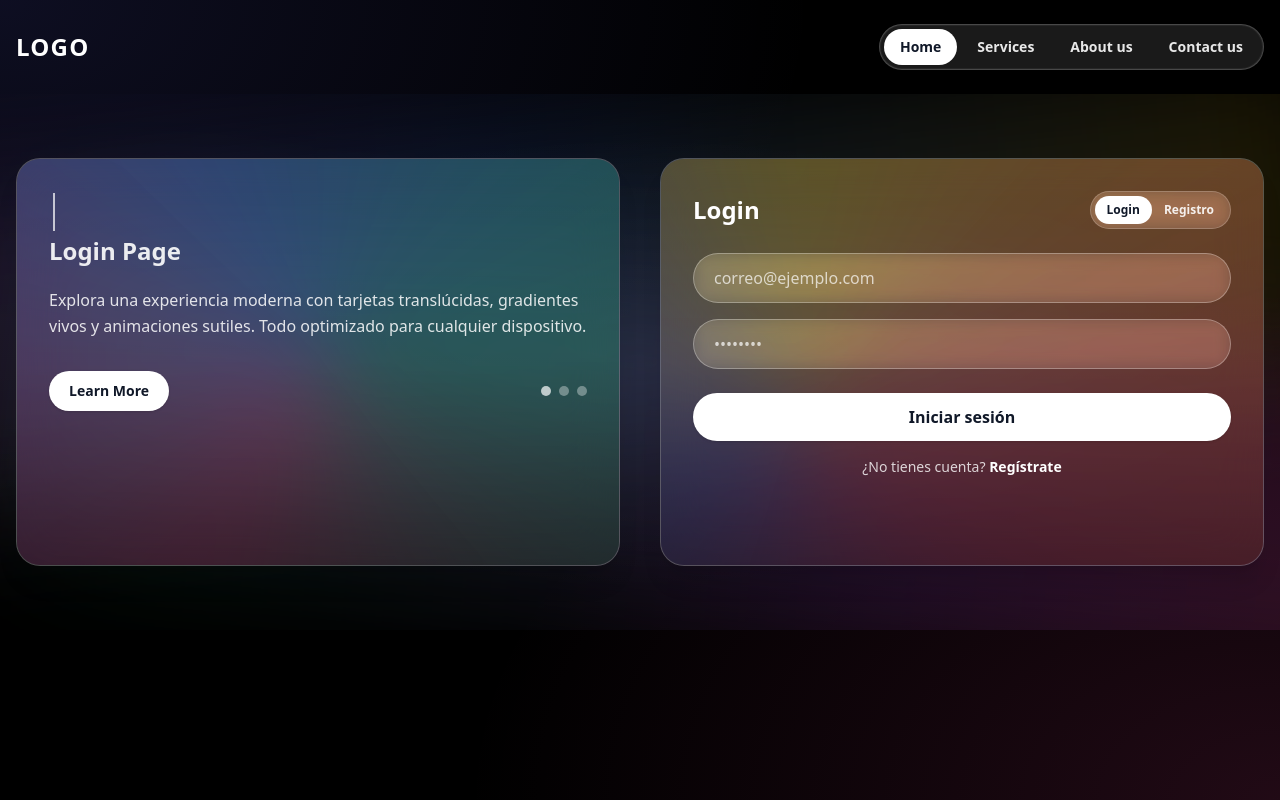
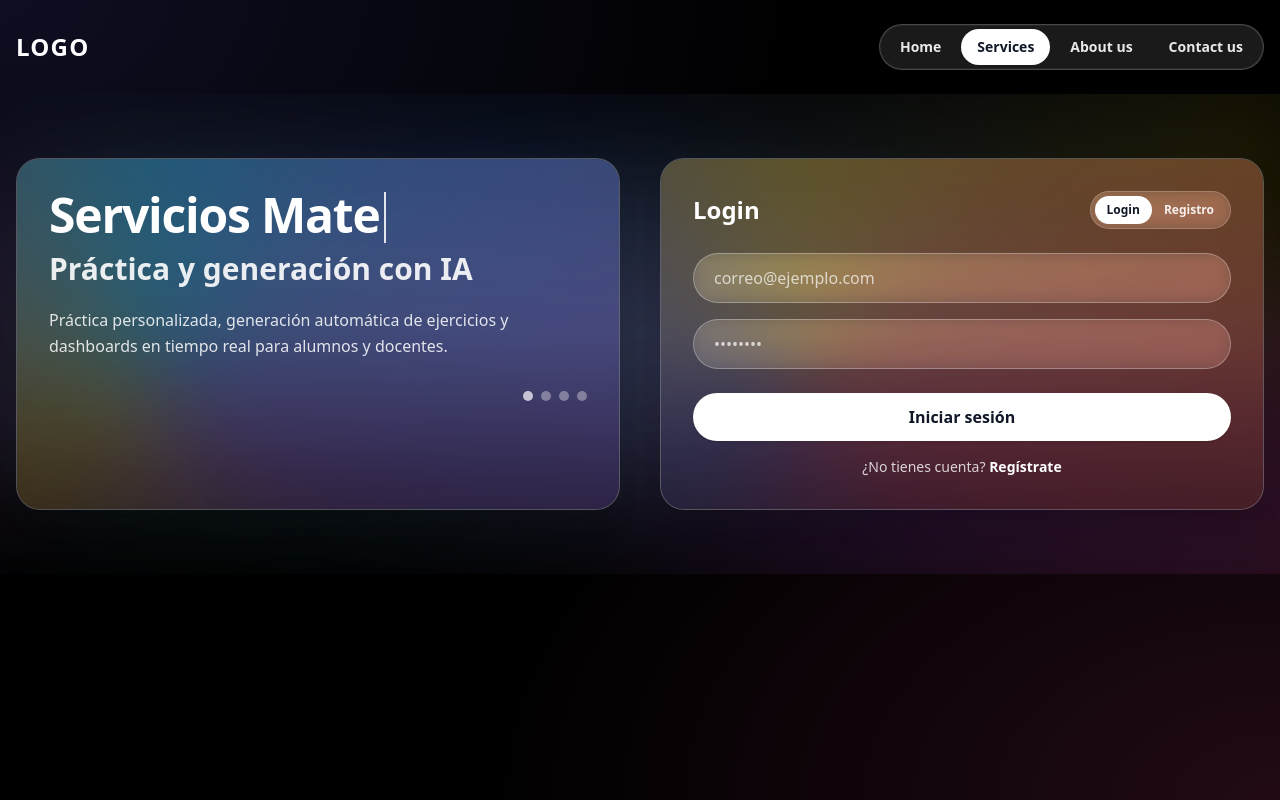
Before and after one commit to Yonsn76/Mate_ai, a React (Vite) app: page / in a window 1280 px wide. Built offline with nearby package versions, Linux system fonts and the light colour scheme.

Commit message:
style: update typography and layout in HeroLogin component
Co-authored-by: Genie <genie@cosine.sh>

```diff
--- a/src/components/HeroLogin.tsx
+++ b/src/components/HeroLogin.tsx
@@ -108,22 +108,14 @@ function InfoCard({ active, onChange }: Props) {
         <TypewriterTitle
           key={active}
           text={v.title}
-          className="text-3xl md:text-4xl font-extrabold tracking-tight mb-1"
+          className="text-4xl md:text-5xl font-extrabold tracking-tight mb-2"
           onDone={() => setTypedDone(true)}
         />
-        <p className="text-xl md:text-2xl font-semibold text-white/90">{v.subtitle}</p>
+        <p className="text-2xl md:text-3xl font-semibold text-white/90">{v.subtitle}</p>
 
         <p className="mt-5 text-white/85 leading-relaxed">{v.text}</p>
 
-        <div className="mt-8 flex items-center justify-between">
-          <a
-            href="#"
-            onClick={(e) => e.preventDefault()}
-            className="inline-flex items-center rounded-full bg-white px-5 py-2.5 text-sm font-semibold text-gray-900 shadow hover:bg-white/90 transition-colors"
-          >
-            Learn More
-          </a>
-
+        <div className="mt-8 flex items-center justify-end">
           <div className="flex items-center gap-2">
             {Array.from({ length: v.accentDots ?? 3 }).map((_, i) => (
               <span
@@ -144,7 +136,7 @@ function InfoCard({ active, onChange }: Props) {
 function TypewriterTitle({
   text,
   className,
-  speed = 28,
+  speed = 12,
   onDone,
 }: {
   text: string
@@ -255,15 +247,15 @@ function AuthCard() {
           </div>
         </div>
 
-        {/* Contenedor de paneles apilados con transición */}
-        <div className="relative mt-6 min-h-[280px]">
+        {/* Contenedor adaptable: alterna paneles y ajusta altura automáticamente */}
+        <div className="mt-6">
           {/* Panel Login */}
           <div
             className={[
-              'absolute inset-0 transition-all duration-500',
+              'transition-all duration-500',
               mode === 'login'
-                ? 'opacity-100 translate-y-0 pointer-events-auto'
-                : 'opacity-0 -translate-y-3 pointer-events-none'
+                ? 'opacity-100 translate-y-0'
+                : 'opacity-0 -translate-y-2 hidden'
             ].join(' ')}
             aria-hidden={mode !== 'login'}
           >
@@ -315,10 +307,10 @@ function AuthCard() {
           {/* Panel Registro */}
           <div
             className={[
-              'absolute inset-0 transition-all duration-500',
+              'transition-all duration-500',
               mode === 'register'
-                ? 'opacity-100 translate-y-0 pointer-events-auto'
-                : 'opacity-0 translate-y-3 pointer-events-none'
+                ? 'opacity-100 translate-y-0'
+                : 'opacity-0 translate-y-2 hidden'
             ].join(' ')}
             aria-hidden={mode !== 'register'}
           >
```
